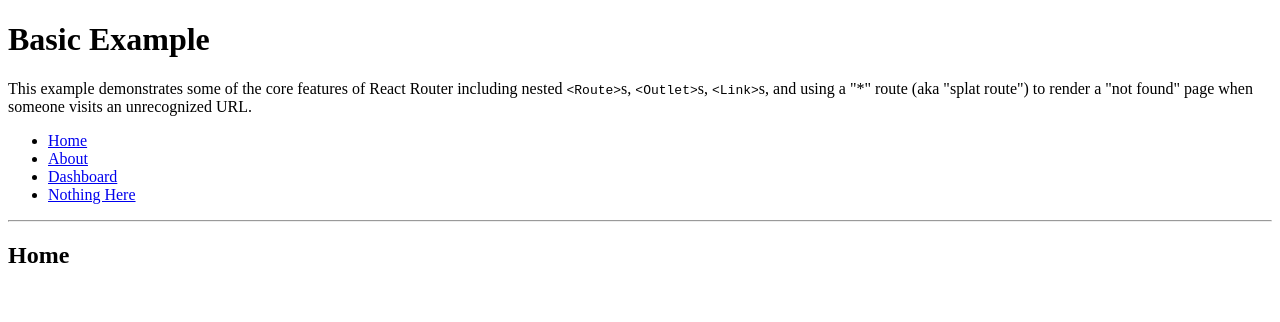
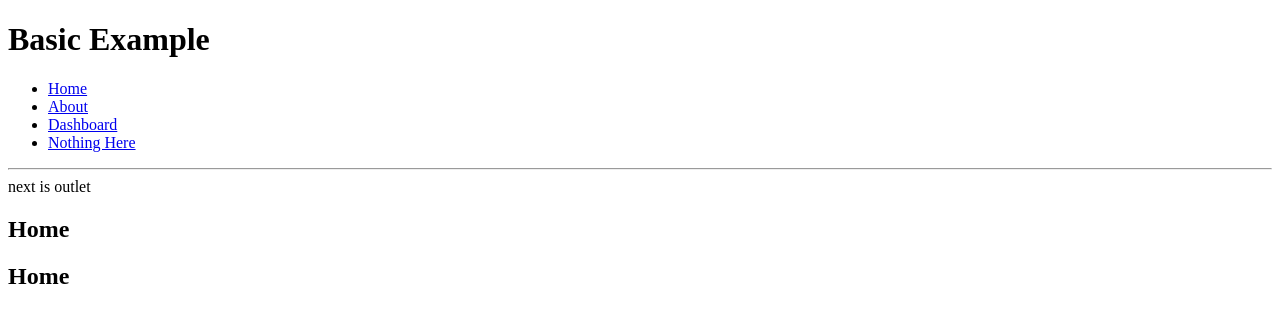
Before and after one commit to lucaschang95/minified-react, a React app: page / in a window 1280 px wide. Shown: the top 322 px of the page. Built offline with nearby package versions, Linux system fonts and the light colour scheme.

Commit message:
feat(router): add router component

```diff
--- a/package.json
+++ b/package.json
@@ -6,7 +6,8 @@
     "test": "echo \"Error: no test specified\" && exit 1",
     "dev": "webpack serve --mode development",
     "build": "webpack",
-    "build:watch": "webpack --watch"
+    "build:watch": "webpack --watch",
+    "serve": "webpack serve"
   },
   "repository": {
     "type": "git",
--- a/src/App.js
+++ b/src/App.js
@@ -6,26 +6,11 @@ export default function App() {
         <BrowserRouter>
             <div>
                 <h1>Basic Example</h1>
-                <p>
-                    This example demonstrates some of the core features of React
-                    Router including nested <code>&lt;Route&gt;</code>s,{' '}
-                    <code>&lt;Outlet&gt;</code>s, <code>&lt;Link&gt;</code>s,
-                    and using a "*" route (aka "splat route") to render a "not
-                    found" page when someone visits an unrecognized URL.
-                </p>
-
-                {/* Routes nest inside one another. Nested route paths build upon
-            parent route paths, and nested route elements render inside
-            parent route elements. See the note about <Outlet> below. */}
                 <Routes>
                     <Route path="/" element={<Layout />}>
                         <Route index element={<Home />} />
                         <Route path="about" element={<About />} />
                         <Route path="dashboard" element={<Dashboard />} />
-
-                        {/* Using path="*"" means "match anything", so this route
-                acts like a catch-all for URLs that we don't have explicit
-                routes for. */}
                         <Route path="*" element={<NoMatch />} />
                     </Route>
                 </Routes>
@@ -57,6 +42,8 @@ function Layout() {
             </nav>
 
             <hr />
+            <div>next is outlet</div>
+            <Outlet />
             <Outlet />
         </div>
     );
--- a/webpack.config.js
+++ b/webpack.config.js
@@ -29,6 +29,7 @@ module.exports = {
         port: 3000,
         hot: true,
         open: true,
+        historyApiFallback: true,
     },
     plugins: [new webpack.HotModuleReplacementPlugin()],
 };
```
